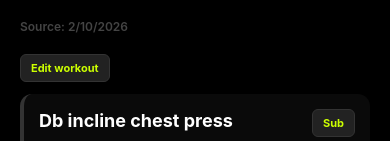
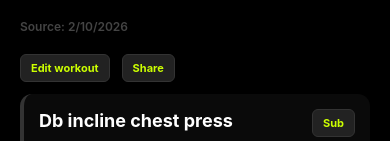
Before and after one commit to MedonisCARNEVALE/workout-tracker, a React Native app: screen / in a window 390 px wide. Shown: the part 153-294 px from the top of the page. Built offline with nearby package versions, Linux system fonts and the light colour scheme.

Commit message:
Fix graph weight extraction and archive sort (newest first)

```diff
--- a/App.js
+++ b/App.js
@@ -1,5 +1,5 @@
 import React, { useState, useEffect, useMemo } from 'react';
-import { StyleSheet, Text, View, TouchableOpacity, SafeAreaView, StatusBar, TextInput, Alert, ScrollView, FlatList, ActivityIndicator, Dimensions, Platform, KeyboardAvoidingView, Modal, Pressable } from 'react-native';
+import { StyleSheet, Text, View, TouchableOpacity, SafeAreaView, StatusBar, TextInput, Alert, ScrollView, FlatList, ActivityIndicator, Dimensions, Platform, KeyboardAvoidingView, Modal, Pressable, Share } from 'react-native';
 import { format, startOfMonth, startOfYear, addMonths, addYears } from 'date-fns';
 import AsyncStorage from '@react-native-async-storage/async-storage';
 import seedData from './seed_data.json';
@@ -15,6 +15,46 @@ const WORKOUT_SEQUENCE = [
 ];
 const LAST_WORKOUT_KEY = 'workout_tracker_last_completed';
 const OVERRIDES_KEY = 'workout_tracker_overrides';
+const AB_TEMPLATES_KEY = 'workout_tracker_ab_templates';
+const LAST_AB_WORKOUT_KEY = 'workout_tracker_last_ab_workout';
+
+const DEFAULT_AB_TEMPLATES = {
+  A: { exercise: 'Decline weighted abs', note: '', targetReps: 'fail', sets: [{ weight: '35', reps: 'fail' }, { weight: '35', reps: 'fail' }, { weight: '35', reps: 'fail' }] },
+  B: { exercise: 'Ab crunch machine', note: '', targetReps: 'fail', sets: [{ weight: '180', reps: 'fail' }, { weight: '180', reps: 'fail' }, { weight: '180', reps: 'fail' }] },
+  C: { exercise: 'Abs oblique machine', note: '', targetReps: 'fail', sets: [{ weight: '110', reps: 'fail' }, { weight: '110', reps: 'fail' }, { weight: '110', reps: 'fail' }] },
+};
+
+// --- AB CYCLE UTILITIES ---
+const getDaysSince = (dateStr) => {
+  if (!dateStr || typeof dateStr !== 'string') return Infinity;
+  const t = parseWorkoutDate(dateStr);
+  if (!t) return Infinity;
+  const now = new Date();
+  const then = new Date(t);
+  const diff = now.getTime() - then.getTime();
+  return Math.floor(diff / (24 * 60 * 60 * 1000));
+};
+
+const getNextAbType = (lastType) => {
+  if (lastType === 'A') return 'B';
+  if (lastType === 'B') return 'C';
+  if (lastType === 'C') return 'A';
+  return 'A';
+};
+
+const shouldInjectAbWorkout = (lastAbDate) => getDaysSince(lastAbDate) >= 4;
+
+const formatWorkoutForShare = (type, variation, exercises) => {
+  const header = `🦍 Today's Ape Workout: ${type} (${variation})`;
+  const lines = (exercises || []).map((ex) => {
+    const name = ex.exercise || 'Exercise';
+    const setCount = Array.isArray(ex.sets) ? ex.sets.length : 0;
+    const reps = ex.targetReps ?? ex.sets?.[0]?.reps ?? '';
+    const repsLabel = reps ? (String(reps).toLowerCase() === 'fail' ? `${setCount} sets × fail` : `${setCount} sets × ${reps} reps`) : `${setCount} sets`;
+    return `🔸 ${name}\n${repsLabel}`;
+  });
+  return [header, '', ...lines].join('\n');
+};
 
 // --- UTILITIES ---
 const getWeight = (str) => {
@@ -96,7 +136,7 @@ const getDistinctSessionDates = (data, typeKey, count) => {
 };
 
 // --- TODAY SCREEN COMPONENT ---
-const TodayScreen = ({ history, onFinish, initialType, initialVariation, overrides, onSaveOverrides }) => {
+const TodayScreen = ({ history, onFinish, initialType, initialVariation, overrides, onSaveOverrides, abTemplates, lastAbWorkout }) => {
   const [todaysType, setTodaysType] = useState(initialType || 'Push');
   const [variation, setVariation] = useState(initialVariation || 'A');
   const [inputs, setInputs] = useState({});
@@ -212,6 +252,31 @@ const TodayScreen = ({ history, onFinish, initialType, initialVariation, overrid
     };
   }, [todaysType, variation, overrides]);
 
+  const injectedAb = useMemo(() => {
+    if (!shouldInjectAbWorkout(lastAbWorkout?.date)) return null;
+    const nextType = getNextAbType(lastAbWorkout?.type);
+    const template = abTemplates?.[nextType];
+    if (!template) return null;
+    let sets = (template.sets || []).map(s => ({ weight: String(s.weight ?? ''), reps: String(s.reps ?? '').trim() || '' }));
+    if (sets.length === 0) sets = [{ weight: '', reps: '' }, { weight: '', reps: '' }, { weight: '', reps: '' }];
+    return {
+      type: nextType,
+      exercise: {
+        exercise: template.exercise,
+        note: template.note ?? '',
+        targetReps: template.targetReps ?? 'fail',
+        sets,
+        _abCycle: nextType,
+      },
+    };
+  }, [abTemplates, lastAbWorkout?.date, lastAbWorkout?.type]);
+
+  const exercisesToShow = useMemo(() => {
+    const base = currentWorkout.exercises || [];
+    if (injectedAb) return [...base, injectedAb.exercise];
+    return base;
+  }, [currentWorkout.exercises, injectedAb]);
+
   const updateSetInput = (exerciseName, setIndex, field, value) => {
     setInputs(prev => ({
       ...prev,
@@ -238,7 +303,39 @@ const TodayScreen = ({ history, onFinish, initialType, initialVariation, overrid
         type: currentWorkout.type
       };
     });
-    onFinish(logs, { type: todaysType, variation });
+    let abCompletion = null;
+    const abItem = exercisesToShow.find(it => it._abCycle);
+    if (abItem) {
+      const ex = inputs[abItem.exercise] || {};
+      const setKeys = Object.keys(ex.sets || {}).sort();
+      const sets = setKeys.length
+        ? setKeys.map(idx => {
+            const s = ex.sets[idx];
+            return { weight: String(s?.weight ?? ''), reps: String(s?.reps ?? '').trim() || '' };
+          })
+        : (abItem.sets || []).map(s => ({ weight: String(s?.weight ?? ''), reps: String(s?.reps ?? '').trim() || '' }));
+      abCompletion = {
+        type: abItem._abCycle,
+        template: {
+          exercise: abItem.exercise,
+          note: ex.cues ?? abItem.note ?? '',
+          targetReps: abItem.targetReps ?? 'fail',
+          sets,
+        },
+      };
+      const abLogged = logs.some(l => l.exercise === abItem.exercise || (substitutions[abItem.exercise] && l.exercise === substitutions[abItem.exercise]));
+      if (!abLogged) {
+        const setArray = sets.map(s => `${s.weight || 0}x${s.reps || 0}`);
+        logs.push({
+          date: format(new Date(), 'MM/dd/yy'),
+          exercise: substitutions[abItem.exercise] ?? abItem.exercise,
+          notes: setArray.join(', ') + (ex.cues ? ` | ${ex.cues}` : ''),
+          weight: ex.sets?.['0']?.weight === 'BW' ? 0 : getWeight(setArray[0] || ''),
+          type: currentWorkout.type,
+        });
+      }
+    }
+    onFinish(logs, { type: todaysType, variation }, abCompletion);
     setInputs({});
     setSubstitutions({});
     setSubSetCount({});
@@ -288,7 +385,8 @@ const TodayScreen = ({ history, onFinish, initialType, initialVariation, overrid
         </View>
         <Text style={styles.sourceDate}>Source: {currentWorkout.date}</Text>
 
-        <TouchableOpacity style={[styles.subBtn, { alignSelf: 'flex-start', marginBottom: 12 }]} onPress={() => {
+        <View style={styles.editShareRow}>
+          <TouchableOpacity style={[styles.subBtn, { marginBottom: 12 }]} onPress={() => {
             setEditingExercises(currentWorkout.exercises.map(e => {
               const sets = e.sets?.map(s => ({ weight: s.weight ?? '', reps: String(s.reps ?? '').trim() || '' })) ?? [{ weight: '', reps: '' }];
               return { ...e, sets, targetReps: e.targetReps ?? '' };
@@ -298,6 +396,16 @@ const TodayScreen = ({ history, onFinish, initialType, initialVariation, overrid
           }}>
             <Text style={styles.subBtnText}>Edit workout</Text>
           </TouchableOpacity>
+          <TouchableOpacity
+            style={[styles.subBtn, styles.shareBtn, { marginBottom: 12 }]}
+            onPress={() => {
+              const message = formatWorkoutForShare(todaysType, variation, exercisesToShow);
+              Share.share({ message });
+            }}
+          >
+            <Text style={styles.subBtnText}>Share</Text>
+          </TouchableOpacity>
+        </View>
 
         <Modal
           visible={editModalVisible}
@@ -391,7 +499,7 @@ const TodayScreen = ({ history, onFinish, initialType, initialVariation, overrid
           </View>
         </Modal>
 
-        {currentWorkout.exercises.map((item, exIdx) => {
+        {exercisesToShow.map((item, exIdx) => {
           const displayName = substitutions[item.exercise] ?? item.exercise;
           const isSubbed = !!substitutions[item.exercise];
           return (
@@ -851,21 +959,29 @@ export default function App() {
   const [loading, setLoading] = useState(true);
   const [suggestedWorkout, setSuggestedWorkout] = useState(null);
   const [overrides, setOverrides] = useState({});
+  const [abTemplates, setAbTemplates] = useState(DEFAULT_AB_TEMPLATES);
+  const [lastAbWorkout, setLastAbWorkout] = useState(null); // { date, type } or null
 
   useEffect(() => { loadData(); }, []);
 
   const loadData = async () => {
     try {
-      const [stored, overridesStored] = await Promise.all([
+      const [stored, overridesStored, abTemplatesStored, lastAbStored] = await Promise.all([
         AsyncStorage.getItem('workout_history'),
         AsyncStorage.getItem(OVERRIDES_KEY),
+        AsyncStorage.getItem(AB_TEMPLATES_KEY),
+        AsyncStorage.getItem(LAST_AB_WORKOUT_KEY),
       ]);
       const parsedStored = stored ? JSON.parse(stored) : [];
       setHistory([...seedData, ...parsedStored]);
       setOverrides(overridesStored ? JSON.parse(overridesStored) : {});
+      setAbTemplates(abTemplatesStored ? { ...DEFAULT_AB_TEMPLATES, ...JSON.parse(abTemplatesStored) } : DEFAULT_AB_TEMPLATES);
+      setLastAbWorkout(lastAbStored ? JSON.parse(lastAbStored) : null);
     } catch (e) {
       setHistory(seedData);
       setOverrides({});
+      setAbTemplates(DEFAULT_AB_TEMPLATES);
+      setLastAbWorkout(null);
     } finally { setLoading(false); }
   };
 
@@ -897,7 +1013,7 @@ export default function App() {
     setNext();
   }, [loading]);
 
-  const onFinish = async (logs, completed) => {
+  const onFinish = async (logs, completed, abCompletion) => {
     const updated = [...history, ...logs];
     setHistory(updated);
     await AsyncStorage.setItem('workout_history', JSON.stringify(updated));
@@ -923,6 +1039,15 @@ export default function App() {
         await AsyncStorage.setItem(OVERRIDES_KEY, JSON.stringify(next));
       }
     }
+    // Ab cycle: update last ab date/type and overwrite that template's baseline with what user logged
+    if (abCompletion && logs.length > 0) {
+      const completionDate = logs[0].date;
+      setLastAbWorkout({ date: completionDate, type: abCompletion.type });
+      await AsyncStorage.setItem(LAST_AB_WORKOUT_KEY, JSON.stringify({ date: completionDate, type: abCompletion.type }));
+      const nextAbTemplates = { ...abTemplates, [abCompletion.type]: { ...abTemplates[abCompletion.type], ...abCompletion.template } };
+      setAbTemplates(nextAbTemplates);
+      await AsyncStorage.setItem(AB_TEMPLATES_KEY, JSON.stringify(nextAbTemplates));
+    }
   };
 
   if (loading) return <View style={[styles.container, {justifyContent:'center'}]}><ActivityIndicator size="large" color="#CCFF00" /></View>;
@@ -934,7 +1059,7 @@ export default function App() {
     >
       <SafeAreaView style={styles.container}>
         <StatusBar barStyle="light-content" />
-        <View style={{flex:1}}>{tab === 'Today' ? <TodayScreen history={history} onFinish={onFinish} initialType={suggestedWorkout?.type} initialVariation={suggestedWorkout?.variation} overrides={overrides} onSaveOverrides={onSaveOverrides} /> : <HistoryScreen history={history} />}</View>
+        <View style={{flex:1}}>{tab === 'Today' ? <TodayScreen history={history} onFinish={onFinish} initialType={suggestedWorkout?.type} initialVariation={suggestedWorkout?.variation} overrides={overrides} onSaveOverrides={onSaveOverrides} abTemplates={abTemplates} lastAbWorkout={lastAbWorkout} /> : <HistoryScreen history={history} />}</View>
         <View style={styles.tabBar}>
           <TouchableOpacity onPress={() => setTab('Today')} style={styles.tabItem}><Text style={[styles.tabText, tab==='Today' && {color: THEME.accent}]}>TODAY</Text></TouchableOpacity>
           <TouchableOpacity onPress={() => setTab('Stats')} style={styles.tabItem}><Text style={[styles.tabText, tab==='Stats' && {color: THEME.accent}]}>ARCHIVE</Text></TouchableOpacity>
@@ -997,6 +1122,8 @@ const styles = StyleSheet.create({
   subBtn: { paddingHorizontal: 10, paddingVertical: 6, borderRadius: 6, backgroundColor: '#222', borderWidth: 1, borderColor: '#333' },
   subBtnActive: { backgroundColor: '#333', borderColor: '#CCFF00' },
   subBtnText: { color: '#CCFF00', fontSize: 11, fontWeight: 'bold' },
+  editShareRow: { flexDirection: 'row', gap: 12, marginBottom: 0, flexWrap: 'wrap' },
+  shareBtn: {},
   addRemoveSetRow: { flexDirection: 'row', gap: 12, marginTop: 8, marginBottom: 4 },
   addRemoveSetBtn: { paddingVertical: 8, paddingHorizontal: 14, borderRadius: 8, borderWidth: 1, borderColor: '#333', backgroundColor: '#1a1a1a' },
   addRemoveSetBtnDisabled: { opacity: 0.4 },
```
Lines whose indentation alone changed are shown as unchanged.
